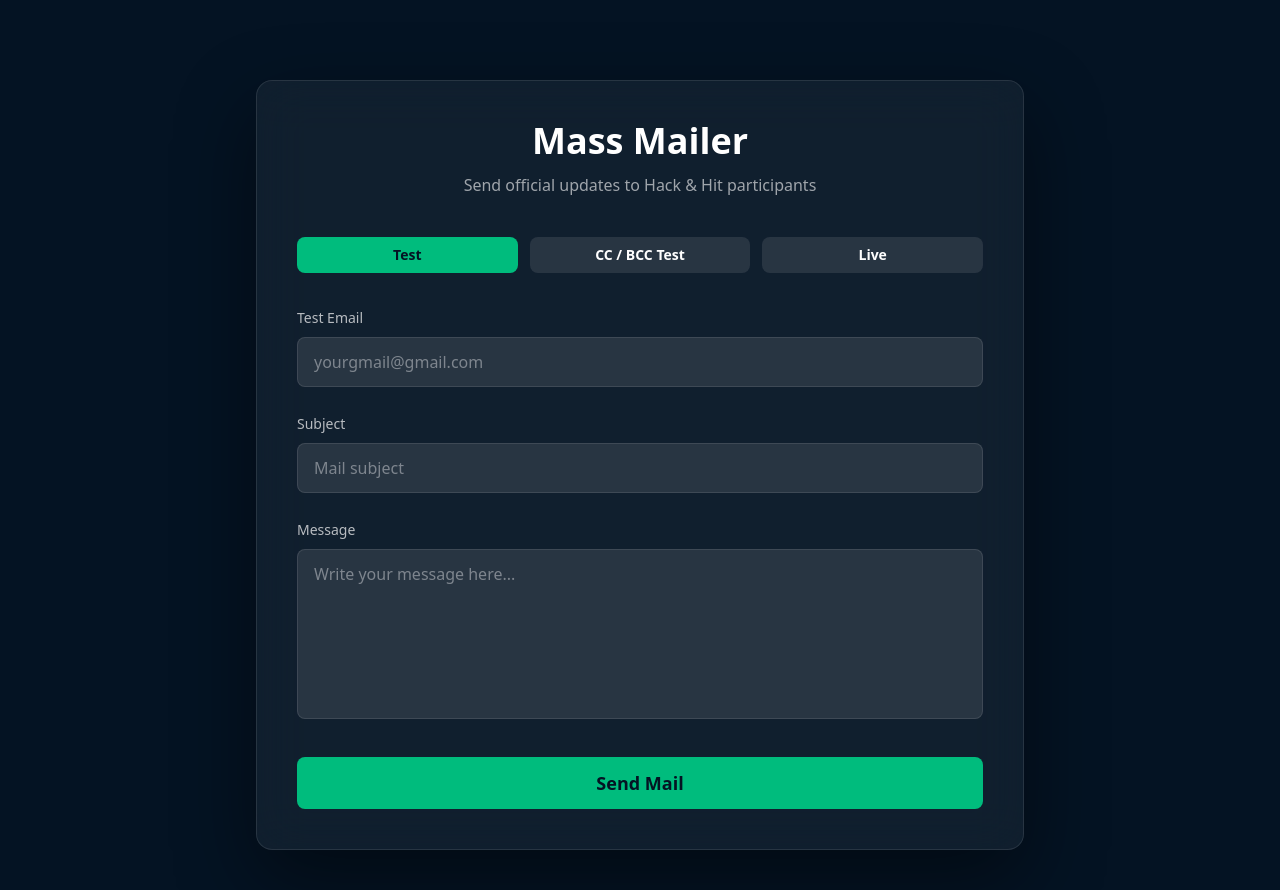
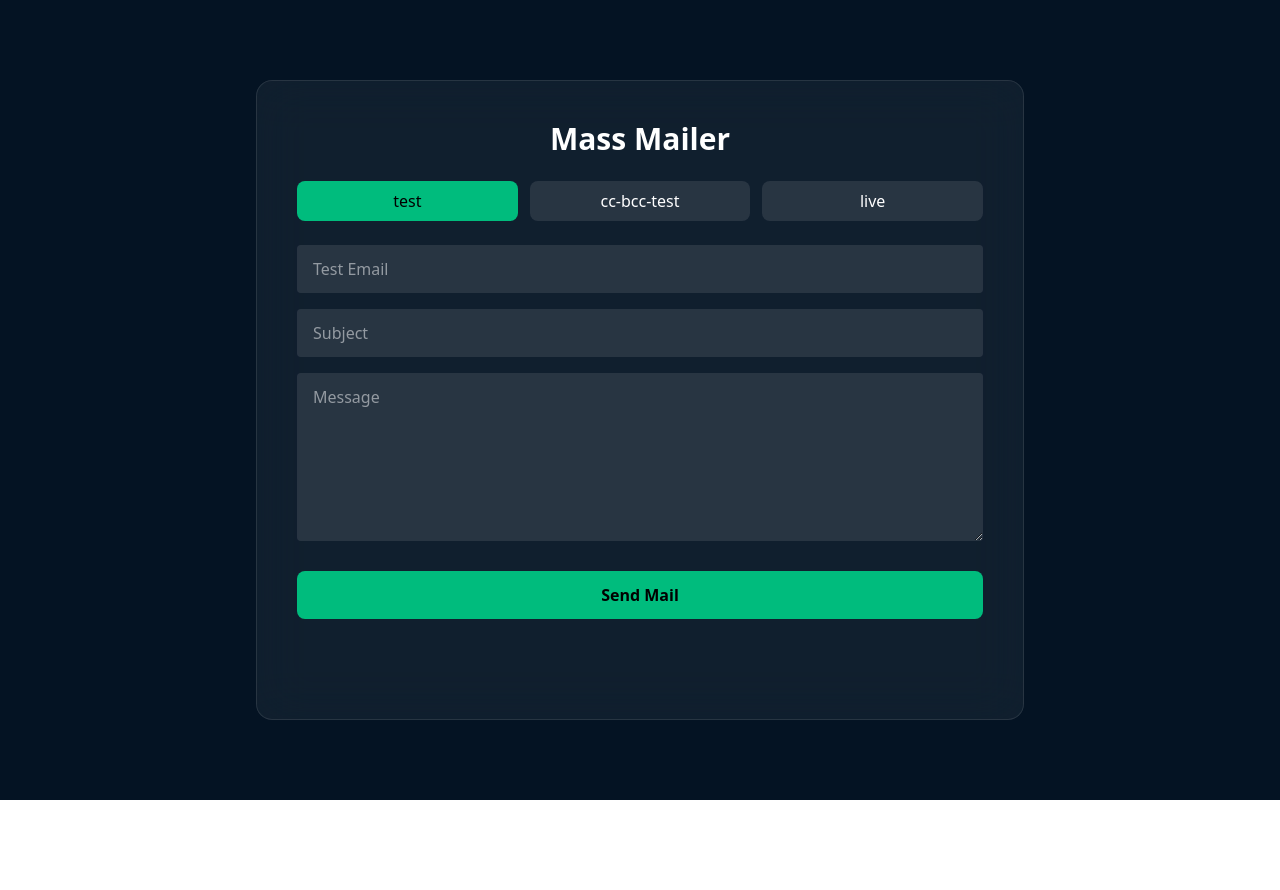
Before and after one commit to SQAC-Tech/HackAndHit-Webiste, a React (Vite) app in the folder frontend/: page /mailler in a window 1280 px wide. Shown: the top 890 px of the page. After the commit the page ends 800 px from the top, so only its background shows below. Built offline with nearby package versions, Linux system fonts and the light colour scheme.

Commit message:
changes and fixes done

```diff
--- a/frontend/src/App.jsx
+++ b/frontend/src/App.jsx
@@ -15,7 +15,8 @@ function App() {
     <>
       <Routes>
         <Route path="/" element={<MainSite />} />
-        <Route path="/form" element={<Form />} />
+        {/* <Route path="/form" element={<Form />} /> */}
+        <Route path="/submitppt" element={<TeamLogin />} />
         <Route path="/login" element={<Login />} />
         <Route path="/admin" element={<AdminDashboard />} />
         <Route path="/adminlogin" element={<AdminLogin />} />
--- a/frontend/src/components/admin.jsx
+++ b/frontend/src/components/admin.jsx
@@ -23,7 +23,7 @@ ChartJS.register(
     Legend
 );
 
-const API_URL = "https://hackandhit-webiste.onrender.com/api/teams";
+const API_URL = "https://hackandhit-webiste.onrender.com/api";
 
 const AdminDashboard = () => {
     const [teams, setTeams] = useState([]);
--- a/frontend/src/components/adminlogin.jsx
+++ b/frontend/src/components/adminlogin.jsx
@@ -4,7 +4,7 @@ import { useNavigate } from "react-router";
 import { toast, ToastContainer } from "react-toastify";
 import "react-toastify/dist/ReactToastify.css";
 
-const API_URL = "https://hack-and-hit-webiste.vercel.app";
+const API_URL = "https://hackandhit-webiste.onrender.com";
 
 export default function AdminLogin() {
     const [username, setUsername] = useState("");
@@ -19,7 +19,7 @@ export default function AdminLogin() {
 
         try {
             await axios.post(
-                `${API_URL}/adminlogin`,
+                `${API_URL}/api/admin/login`,
                 { username, password },
                 { withCredentials: true } // 🔥 REQUIRED
             );
--- a/frontend/src/components/form.jsx
+++ b/frontend/src/components/form.jsx
@@ -222,7 +222,7 @@ const Form = () => {
         return;
       }
 
-      await axios.post("https://hack-and-hit-webiste.vercel.app/api/teams", {
+      await axios.post("https://hackandhit-webiste.onrender.com/api/teams", {
         teamname: syncedForm.teamname,
         teamSize,
         leader: {
--- a/frontend/src/components/login.jsx
+++ b/frontend/src/components/login.jsx
@@ -4,7 +4,7 @@ import { toast, ToastContainer } from "react-toastify";
 import { useNavigate } from "react-router";
 import "react-toastify/dist/ReactToastify.css";
 
-const API_URL = "https://hack-and-hit-webiste.vercel.app/api";
+const API_URL = "https://hackandhit-webiste.onrender.com/api";
 
 const Login = () => {
     const [username, setUsername] = useState("");
--- a/frontend/src/components/massmailer.jsx
+++ b/frontend/src/components/massmailer.jsx
@@ -2,6 +2,8 @@ import React, { useState } from "react";
 import axios from "axios";
 import { toast, ToastContainer } from "react-toastify";
 import "react-toastify/dist/ReactToastify.css";
+
+const API_URL = "https://hackandhit-webiste.onrender.com/api/mass-mail";
 
 const MODES = {
   TEST: "test",
@@ -14,6 +16,8 @@ const AdminMailer = () => {
   const [subject, setSubject] = useState("");
   const [message, setMessage] = useState("");
   const [testEmail, setTestEmail] = useState("");
+  const [ccEmails, setCcEmails] = useState("");
+  const [bccEmails, setBccEmails] = useState("");
   const [loading, setLoading] = useState(false);
 
   const handleSend = async () => {
@@ -23,15 +27,12 @@ const AdminMailer = () => {
     }
 
     if (mode === MODES.TEST && !testEmail.trim()) {
-      toast.error("Test email is required in Test mode");
+      toast.error("Test email required");
       return;
     }
 
     if (mode === MODES.LIVE) {
-      const confirm = window.confirm(
-        "⚠️ You are about to send a LIVE mass mail to ALL team leaders.\n\nAre you absolutely sure?"
-      );
-      if (!confirm) return;
+      if (!window.confirm("Send LIVE mail to ALL participants?")) return;
     }
 
     setLoading(true);
@@ -43,26 +44,29 @@ const AdminMailer = () => {
         message,
       };
 
-      if (mode === MODES.TEST) {
-        payload.testEmail = testEmail;
+      if (mode === MODES.TEST) payload.testEmail = testEmail;
+
+      if (mode === MODES.CC_BCC_TEST) {
+        payload.ccEmails = ccEmails.split(",").map(e => e.trim());
+        payload.bccEmails = bccEmails.split(",").map(e => e.trim());
       }
 
-      const res = await axios.post(
-        "https://hack-and-hit-webiste.vercel.app/api/mass-mail",
-        payload
-      );
+      const res = await axios.post(API_URL, payload);
 
-      toast.success(
-        `Mail sent (${res.data.mode}) to ${res.data.recipientsCount} recipient(s)`
-      );
+      // 🔥 Live mode: show toast for each sent mail
+      if (mode === MODES.LIVE && res.data.sent) {
+        res.data.sent.forEach(email => {
+          toast.success(`Mail sent → ${email}`);
+        });
+      } else {
+        toast.success("Mail sent successfully");
+      }
 
-      if (mode !== MODES.LIVE) {
+      setSubject("");
       setMessage("");
-        setSubject("");
-      }
+
     } catch (err) {
-      toast.error("Failed to send mail");
-      console.error(err);
+      toast.error("Mail sending failed");
     } finally {
       setLoading(false);
     }
@@ -73,135 +77,77 @@ const AdminMailer = () => {
       <ToastContainer />
 
       <div className="min-h-screen bg-[#041323] px-6 py-20 flex justify-center">
-        <div className="
-          w-full max-w-3xl
-          bg-white/5
-          backdrop-blur-xl
-          border border-white/10
-          rounded-2xl
-          p-10
-          shadow-[0_30px_80px_rgba(0,0,0,0.45)]
-        ">
-          {/* Header */}
-          <div className="text-center mb-10">
-            <h1 className="text-white text-4xl font-bold">
+        <div className="w-full max-w-3xl bg-white/5 backdrop-blur-xl border border-white/10 rounded-2xl p-10">
+
+          <h1 className="text-white text-3xl font-bold mb-6 text-center">
             Mass Mailer
           </h1>
-            <p className="mt-3 text-white/60">
-              Send official updates to Hack & Hit participants
-            </p>
-          </div>
 
-          {/* Mode Switch */}
-          <div className="flex gap-3 mb-8">
+          {/* MODE SWITCH */}
+          <div className="flex gap-3 mb-6">
             {Object.values(MODES).map((m) => (
               <button
                 key={m}
                 onClick={() => setMode(m)}
-                className={`
-                  flex-1 py-2 rounded-lg text-sm font-semibold transition
-                  ${
-                    mode === m
-                      ? "bg-emerald-500 text-[#041323]"
-                      : "bg-white/10 text-white hover:bg-white/20"
-                  }
-                `}
+                className={`flex-1 py-2 rounded-lg ${
+                  mode === m ? "bg-emerald-500 text-black" : "bg-white/10 text-white"
+                }`}
               >
-                {m === "test" && "Test"}
-                {m === "cc-bcc-test" && "CC / BCC Test"}
-                {m === "live" && "Live"}
+                {m}
               </button>
             ))}
           </div>
 
-          {/* Warnings */}
-          {mode === MODES.LIVE && (
-            <div className="mb-6 p-4 rounded-lg bg-red-500/10 border border-red-500/30 text-red-300 text-sm">
-              ⚠️ Live mode will send email to ALL team leaders.
-            </div>
+          {mode === MODES.TEST && (
+            <input
+              placeholder="Test Email"
+              value={testEmail}
+              onChange={(e) => setTestEmail(e.target.value)}
+              className="w-full mb-4 px-4 py-3 rounded bg-white/10 text-white"
+            />
           )}
 
           {mode === MODES.CC_BCC_TEST && (
-            <div className="mb-6 p-4 rounded-lg bg-yellow-500/10 border border-yellow-500/30 text-yellow-300 text-sm">
-              🧪 CC/BCC test will send mail ONLY to configured test emails.
-            </div>
+            <>
+              <input
+                placeholder="CC Emails (comma separated)"
+                value={ccEmails}
+                onChange={(e) => setCcEmails(e.target.value)}
+                className="w-full mb-4 px-4 py-3 rounded bg-white/10 text-white"
+              />
+
+              <input
+                placeholder="BCC Emails (comma separated)"
+                value={bccEmails}
+                onChange={(e) => setBccEmails(e.target.value)}
+                className="w-full mb-4 px-4 py-3 rounded bg-white/10 text-white"
+              />
+            </>
           )}
 
-          {/* Test Email */}
-          {mode === MODES.TEST && (
-            <div className="mb-6">
-              <label className="text-white/70 text-sm">
-                Test Email
-              </label>
           <input
-                type="email"
-                value={testEmail}
-                onChange={(e) => setTestEmail(e.target.value)}
-                placeholder="yourgmail@gmail.com"
-                className="
-                  mt-2 w-full px-4 py-3 rounded-lg
-                  bg-white/10 border border-white/10
-                  text-white placeholder:text-white/40
-                  outline-none focus:ring-1 focus:ring-emerald-400/30
-                "
-              />
-            </div>
-          )}
-
-          {/* Subject */}
-          <div className="mb-6">
-            <label className="text-white/70 text-sm">
-              Subject
-            </label>
-            <input
+            placeholder="Subject"
             value={subject}
             onChange={(e) => setSubject(e.target.value)}
-              className="
-                mt-2 w-full px-4 py-3 rounded-lg
-                bg-white/10 border border-white/10
-                text-white placeholder:text-white/40
-                outline-none focus:ring-1 focus:ring-emerald-400/30
-              "
-              placeholder="Mail subject"
+            className="w-full mb-4 px-4 py-3 rounded bg-white/10 text-white"
           />
-          </div>
 
-          {/* Message */}
-          <div className="mb-8">
-            <label className="text-white/70 text-sm">
-              Message
-            </label>
           <textarea
             rows={6}
+            placeholder="Message"
             value={message}
             onChange={(e) => setMessage(e.target.value)}
-              className="
-                mt-2 w-full px-4 py-3 rounded-lg
-                bg-white/10 border border-white/10
-                text-white placeholder:text-white/40
-                outline-none resize-none
-                focus:ring-1 focus:ring-emerald-400/30
-              "
-              placeholder="Write your message here..."
+            className="w-full mb-6 px-4 py-3 rounded bg-white/10 text-white"
           />
-          </div>
 
-          {/* Submit */}
           <button
             onClick={handleSend}
             disabled={loading}
-            className={`
-              w-full py-3 rounded-lg text-lg font-semibold transition
-              ${
-                loading
-                  ? "bg-emerald-400 cursor-not-allowed"
-                  : "bg-emerald-500 hover:bg-emerald-400 active:scale-[0.98]"
-              }
-              text-[#041323]
-            `}
+            className="w-full py-3 rounded-lg bg-emerald-500 text-black font-bold"
           >
             {loading ? "Sending..." : "Send Mail"}
           </button>
+
         </div>
       </div>
     </>
--- a/frontend/src/components/pptsubmit.jsx
+++ b/frontend/src/components/pptsubmit.jsx
@@ -25,7 +25,7 @@ const PPTSubmit = () => {
     setLoading(true);
 
     try {
-      await axios.patch("https://hack-and-hit-webiste.vercel.app/api/ppt-submit", {
+      await axios.patch("https://hackandhit-webiste.onrender.com/api/ppt-submit", {
         email: team.leader.email,
         pptLink,
       });
--- a/frontend/src/components/teamlogin.jsx
+++ b/frontend/src/components/teamlogin.jsx
@@ -19,7 +19,7 @@ const TeamLogin = () => {
 
     try {
       const res = await axios.get(
-        "https://hack-and-hit-webiste.vercel.app/api/teamleader-basic"
+        "https://hackandhit-webiste.onrender.com/api/teamleader-basic"
       );
 
       const teams = res.data.data;
```
Also changed, not shown: frontend/src/components/hero.jsx (+34 -4 lines), 2 other files (tests, documents, lock files or other folders). Lines whose indentation alone changed are shown as unchanged.
